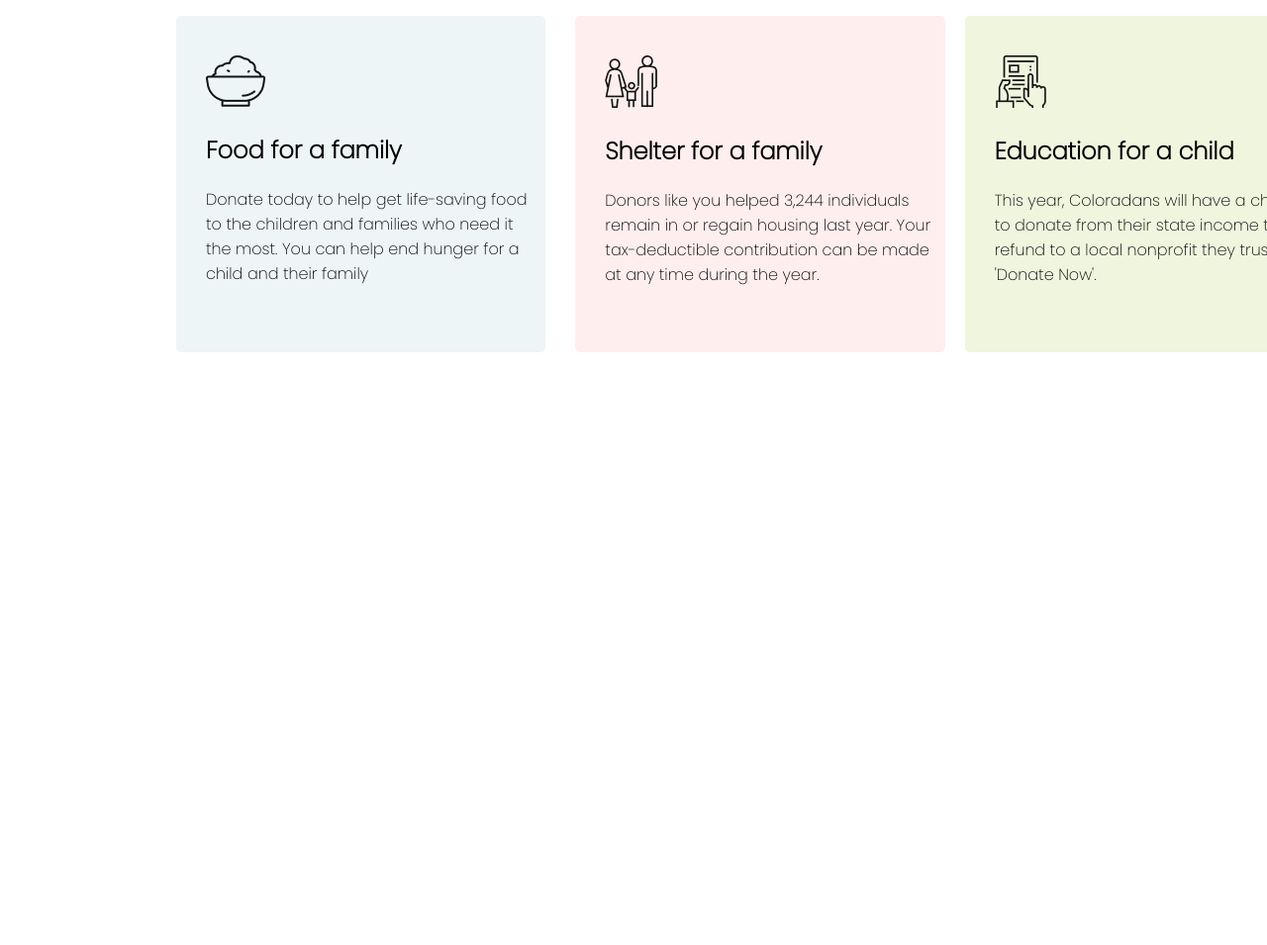
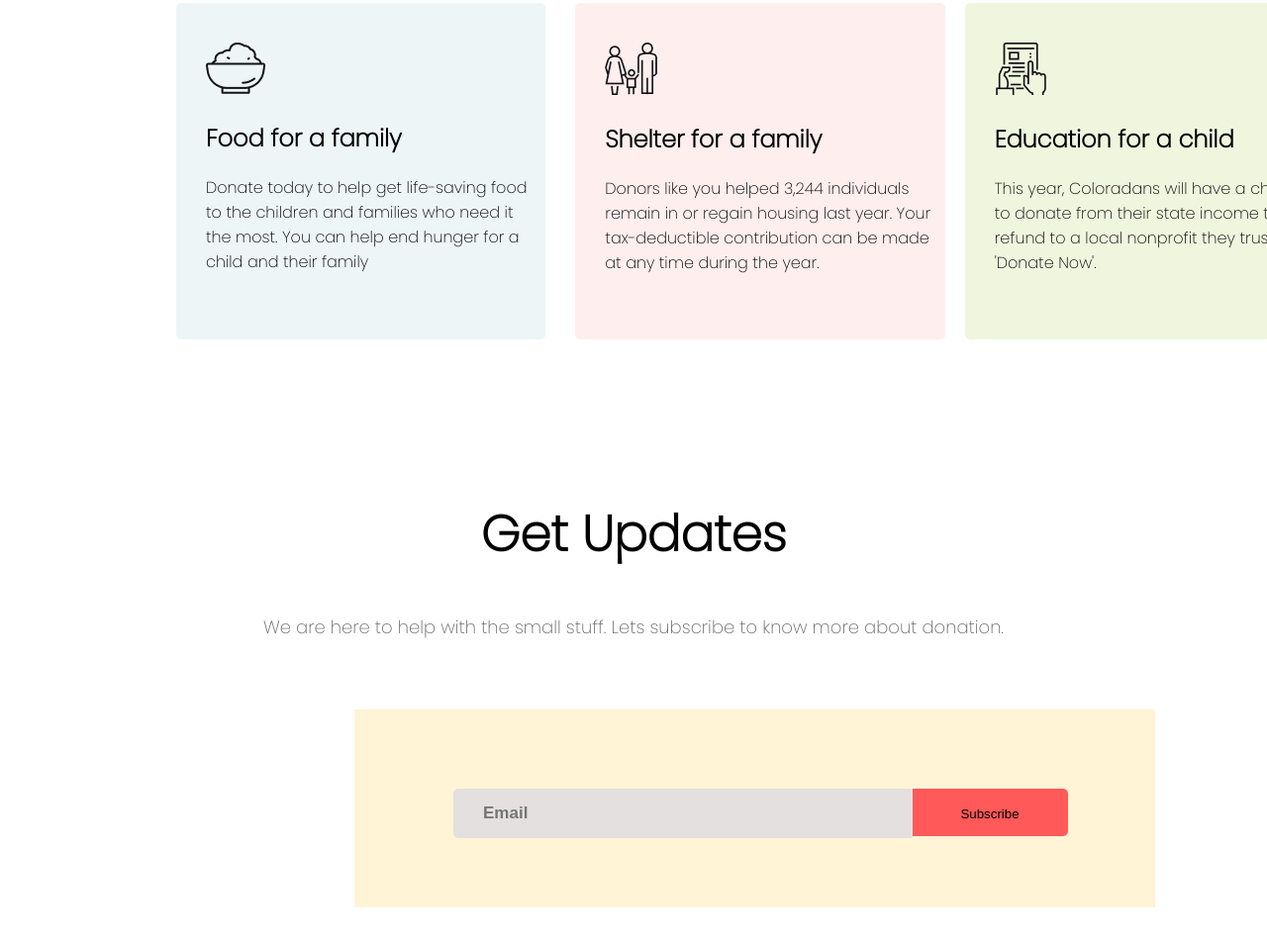
Before and after one commit to fahmida03/donate-now, a plain HTML site: page index.html in a window 1280 px wide. Shown: the part 1835-2790 px from the top of the page at 99% size. Before the commit the page ends 2222 px from the top, so only its background shows below. Drawn offline with Linux system fonts and the light colour scheme.

Commit message:
third commit

```diff
--- a/index.html
+++ b/index.html
@@ -64,19 +64,22 @@
             <div class="food">
                 <img src="icons\food.png" alt="">
                 <h2>Food for a family</h2>
-                <p>Donate today to help get life-saving food to the children and families who need it the most. You can help end hunger for a child and their family</p>
+                <p>Donate today to help get life-saving food to the children and families who need it the most. You can
+                    help end hunger for a child and their family</p>
             </div>
             <div class="shelter">
                 <img src="icons\shelter.png" alt="">
                 <h2>Shelter for a family</h2>
-                <p>Donors like you helped 3,244 individuals remain in or regain housing last year. Your tax-deductible contribution can be
-                made at any time during the year.</p>
+                <p>Donors like you helped 3,244 individuals remain in or regain housing last year. Your tax-deductible
+                    contribution can be
+                    made at any time during the year.</p>
             </div>
             <div class="education">
                 <img src="icons\Frame-1.png" alt="">
                 <h2>Education for a child</h2>
-                <p>This year, Coloradans will have a chance to donate from their state income tax refund to a local nonprofit they trust
-                like 'Donate Now'.</p>
+                <p>This year, Coloradans will have a chance to donate from their state income tax refund to a local
+                    nonprofit they trust
+                    like 'Donate Now'.</p>
             </div>
         </div>
     </section>
@@ -84,14 +87,23 @@
 
 
 
+    <section class="update">
+        <div class="update-heading">
+            <h1>Get Updates</h1>
+            <p>We are here to help with the small stuff. Lets subscribe to know more about donation.</p>
+        </div>
+        <div class="subscribe">
+            <input type="email" placeholder="Email">
+            <button>Subscribe</button>
+        </div>
+    </section>
 
 
 
 
-
-<footer>
-    <h1></h1>
-</footer>
+    <footer>
+        <h1></h1>
+    </footer>
 </body>
 
 </html>
--- a/style.css
+++ b/style.css
@@ -19,7 +19,7 @@ body{
     font-weight: 800;
 }
 .top-headings h1{
-    font-size: 65px;
+    font-size: 60px;
     font-weight: 800;
 }
 .top-headings button{
@@ -27,14 +27,13 @@ body{
     background: #FF5959;
     width: 160px;
     height: 56px;
-    top: 438px;
-    left: 650px;
     border-radius: 5px;
     padding: 16px 12px 16px 12px;
     line-height: 8px;
     border: none;
     font-size: 20px;
     font-weight: 800;
+    margin-top: 20px;
 }
 
 .donate-now{
@@ -47,7 +46,7 @@ body{
 }
 .donate-heading h1{
     font-size: 40px;
-    font-weight: 800;
+    font-weight: bold;
 }
 .donate-heading p{
     font-size: 18px bolder;
@@ -101,10 +100,11 @@ body{
 }
 .plan-heading h1{
     font-size: 45px;
-    font-weight: 800;
+    font-weight: bold;
 }
 .plan-heading p{
     font-size: 18px;
+    color: dimgrey;
 }
 .plan{
     display: flex;
@@ -131,7 +131,7 @@ body{
     padding-top: 40px;
     padding-left: 30px;
     padding-right: 10px;
-     background-color: #FF59591A;
+    background-color: #FF59591A;
     margin: 10px 10px;
     border-radius: 5px;
 }
@@ -146,3 +146,48 @@ body{
     margin: 10px 10px;
     border-radius: 5px;
 }
+.update-heading{
+    text-align: center;
+    margin-top: 150px;
+    margin-bottom: 70px;
+}
+.update-heading h1{
+    font-size: 50px;
+    font-weight: bold;
+}
+.update-heading p{
+    font-size: 18px;
+    color: dimgrey;
+}
+.subscribe{
+    height: 200px;
+    width: 809px;
+    border-radius: 0px;
+    background: #FFF4D6;
+    margin-left: 350px;
+    margin-bottom: 150px;
+
+}
+.subscribe input{
+    width: 432px;
+    height: 48px;
+    background-color: rgb(228, 224, 224);
+    border: none;
+    border-radius: 5px 0px 0px 5px;
+    margin-left: 100px;
+    margin-top: 80px;
+    font-size: 17px;
+    font-weight: bold;
+    padding-left: 30px;
+    color: rgb(229, 224, 224);
+}
+.subscribe button{
+    width: 157px;
+    height: 48px;
+    background-color: #FF5959;
+    border: none;
+    border-radius: 0px 5px 5px 0px;
+    margin: -5px;
+    padding-top: 5px;
+    padding-bottom: 2px;
+}
```
